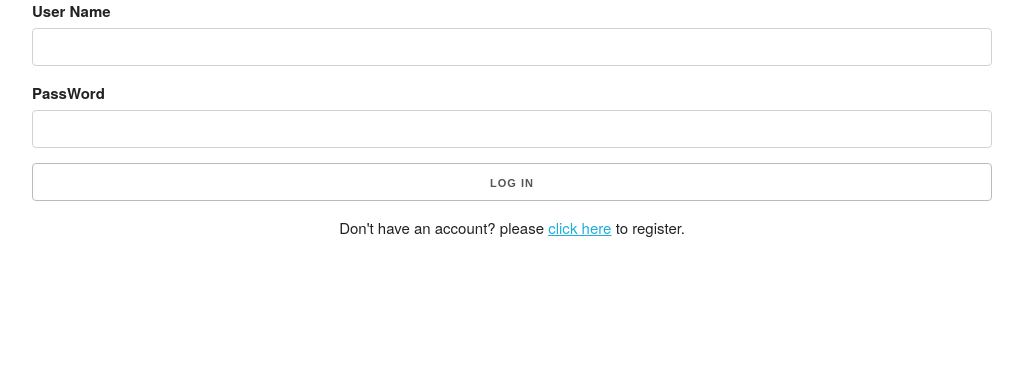
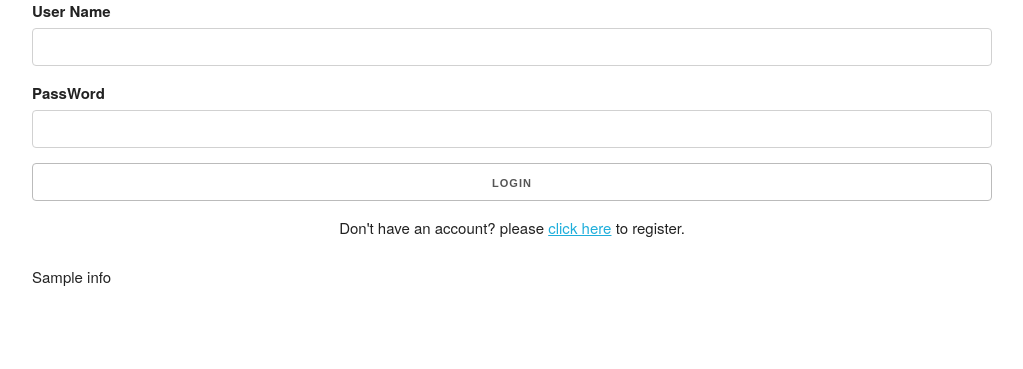
Before and after one commit to EuanMason/BikeShare, a Django app: template bikeshare/templates/bikeshareapp/login.html in a window 1280 px wide. Shown: the part 89-458 px from the top of the page, without its empty margins (128-1151 px from the left). Run offline with Django 3.2, Linux system fonts and the light colour scheme; the template is opened without the code that fills it: most values are stand-ins (such as "Sample title", 1, 10 or a date in 2020).

Commit message:
fix to use the bikeshareapp folder for login template

```diff
--- a/bikeshare/bikeshareapp/login_views.py
+++ b/bikeshare/bikeshareapp/login_views.py
@@ -23,7 +23,7 @@ def user_login(request):
             response.set_cookie('nickname', nickname)
             return response
     else:
-        return render(request, 'login_beta.html')
+        return render(request, 'bikeshareapp\login.html')
 
 
 # function for
--- a/bikeshare/templates/bikeshareapp/login.html
+++ b/bikeshare/templates/bikeshareapp/login.html
@@ -19,21 +19,26 @@
     <div class="container">
       <h1>Log In</h1>
 
-      <form id="user-form">
+      <form id="user-form" action="/login/" method="post">
+        <div>
+          {% csrf_token %}
+        </div>
         <div>
           <label for="username">User Name</label>
-          <input type="text" id="username" class="u-full-width" />
+          <input type="text" id="username" name="userid" class="u-full-width" />
         </div>
         <div>
           <label for="pwd">PassWord</label>
-          <input type="password" id="pwd" class="u-full-width" />
+          <input type="password" id="pwd" name="password" class="u-full-width" />
         </div>
 
         <div>
-          <input type="submit" value="Log In" class="u-full-width" />
+          <input type="submit" value="Login" class="u-full-width" />
         </div>
         <p class="text-center"> Don't have an account? please <a href="register_user.html">click here</a>  to register.</p>
       </form>
+
+      <p>{{ info }}</p>
 
     {% load static %}
     <script src="{% static "javascript/app.js" %}"></script>
```
